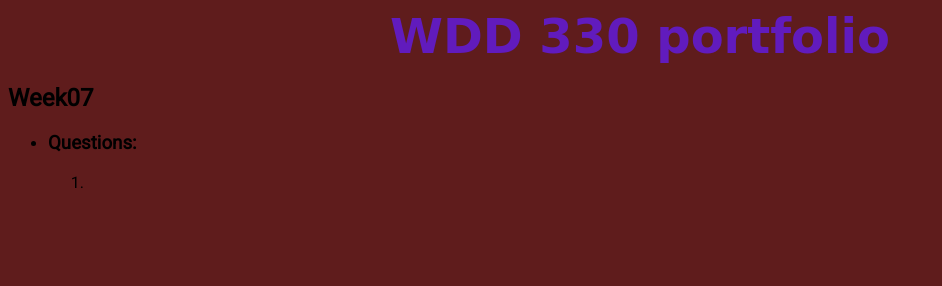
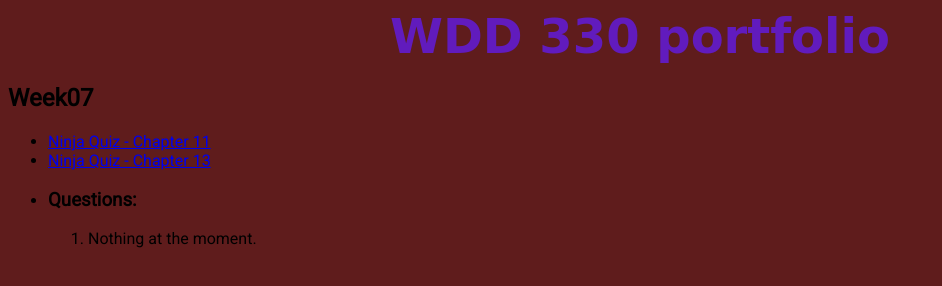
Before and after one commit to DwainDavies/WDD-330, a plain HTML site: page Week7/index.html in a window 1280 px wide. Shown: the whole page, without its empty margins (0-942 px from the left). Drawn offline with Linux system fonts and the light colour scheme; files that its build step writes are made by us from their sources; a web font is replaced by a local one.

Commit message:
Week 7 changes
changed location of the JSON file
Updated the index file.

```diff
--- a/Week7/index.html
+++ b/Week7/index.html
@@ -13,10 +13,16 @@
     <h2>Week07</h2>
     <ul>
         <li>
+            <a href="NQ-CH11/ninjaQuiz.html">Ninja Quiz - Chapter 11</a>
+        </li>
+        <li>
+            <a href="NQ-CH13/ninjaQuiz.html">Ninja Quiz - Chapter 13</a>
+        </li>
+        <li>
             <h3>Questions:</h3>
             <ol>
                 <li>
-
+                    Nothing at the moment.
                 </li>
             </ol>
         </li>
```
Also changed, not shown: Week7/questions.json (renamed from Week7/NQ-CH13/questions.json).
